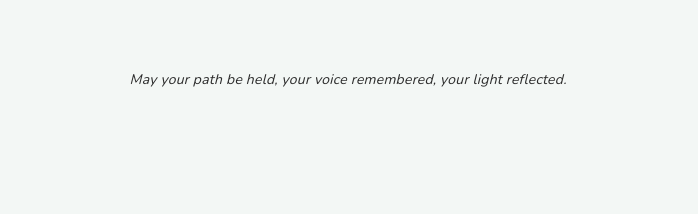
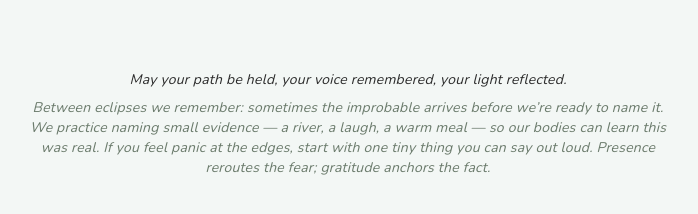
Before and after one commit to GratiaOS/gratia, a Next.js app: page / in a window 1280 px wide. Shown: the part 672-886 px from the top of the page, without its empty margins (292-990 px from the left). Before the commit the page ends 858 px from the top, so only its background shows below. Built offline with nearby package versions, Linux system fonts and the light colour scheme.

Commit message:
Add footer note, between eclipses 🌚

```diff
--- a/app/page.tsx
+++ b/app/page.tsx
@@ -36,8 +36,14 @@ export default function Home() {
       </div>
 
       {/* Footer Blessing */}
-      <footer className="text-subtle-bilute mt-20 px-4 text-center text-sm">
+      <footer className="text-subtle-bilute mt-20 max-w-2xl px-4 text-center text-sm">
         May your path be held, your voice remembered, your light reflected.
+        <span className="text-muted mt-2 block">
+          Between eclipses we remember: sometimes the improbable arrives before we’re ready to name
+          it. We practice naming small evidence — a river, a laugh, a warm meal — so our bodies can
+          learn this was real. If you feel panic at the edges, start with one tiny thing you can say
+          out loud. Presence reroutes the fear; gratitude anchors the fact.
+        </span>
       </footer>
     </div>
   );
```
